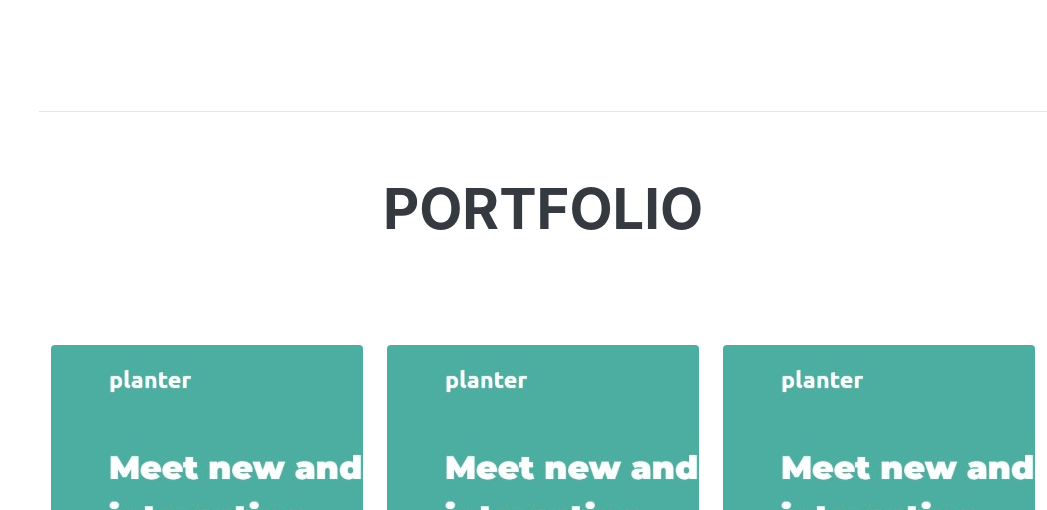
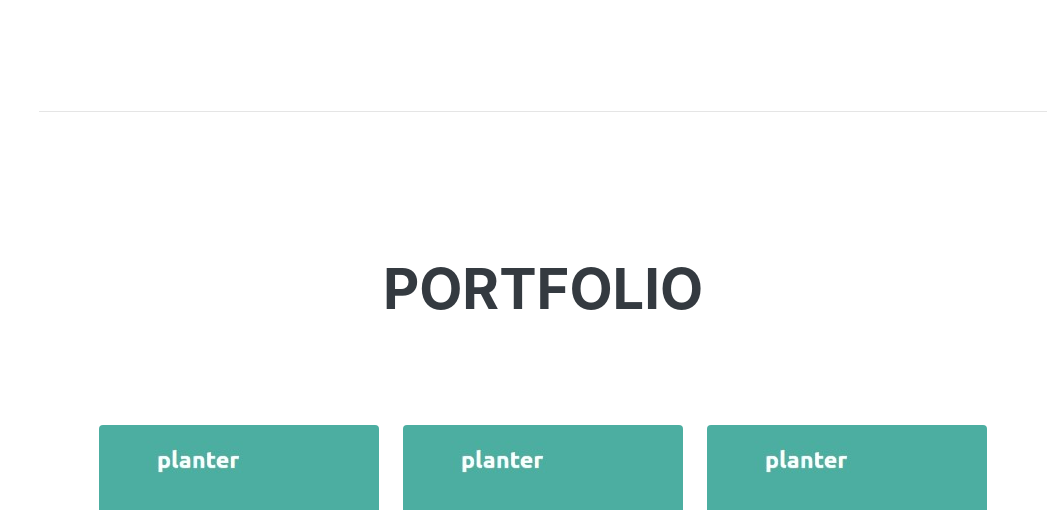
Before and after one commit to CoreyGarner/portfolio, a plain HTML site: page index.html in a window 1280 px wide. Shown: the part 1490-2000 px from the top of the page, without its empty margins (233-1280 px from the left). Drawn offline with nearby package versions, Linux system fonts and the light colour scheme; a web font is replaced by a local one.

Commit message:
Finally fixed Portfolio spacing issue!

```diff
--- a/index.html
+++ b/index.html
@@ -108,8 +108,10 @@
 
         <hr class="m-0">
         <!-- Portfolio -->
-        <div class="portfolio-container resume-section" id="portfolio">
-            <div class="container resume-section-content">
+        <section class="resume-section" id="portfolio">
+            <div class="resume-section-content">
+                <div class="portfolio-container" id="portfolio">
+                    <div class="container">
                         <div class="row">
                             <div class="col portfolio section-description wow fadeIn">
                                 <h2>Portfolio</h2>
@@ -120,7 +122,8 @@
                             <div class="col-md-4 portfolio-box wow fadeInUp">
                                 <div class="portfolio-box-image">
                                     <a target=”_blank” href="https://coreygarner.github.io/planter/"><img
-                                    src="assets\img\planter-1.jpg" alt="" data-at2x="assets\img\planter-1.jpg"></a>
+                                            src="assets\img\planter-1.jpg" alt=""
+                                            data-at2x="assets\img\planter-1.jpg"></a>
                                 </div>
                                 <h3>Planter<i class="fas fa-angle-right"></i></h3>
                                 <p>A Bootstrap 4 Tinder clone for plants!</p>
@@ -128,7 +131,8 @@
                             <div class="col-md-4 portfolio-box wow fadeInUp">
                                 <div class="portfolio-box-image">
                                     <a target=”_blank” href="https://coreygarner.github.io/planter/"><img
-                                    src="assets\img\planter-1.jpg" alt="" data-at2x="assets\img\planter-1.jpg"></a>
+                                            src="assets\img\planter-1.jpg" alt=""
+                                            data-at2x="assets\img\planter-1.jpg"></a>
                                 </div>
                                 <h3>Planter<i class="fas fa-angle-right"></i></h3>
                                 <p>A Bootstrap 4 Tinder clone for plants!</p>
@@ -136,10 +140,13 @@
                             <div class="col-md-4 portfolio-box wow fadeInUp">
                                 <div class="portfolio-box-image">
                                     <a target=”_blank” href="https://coreygarner.github.io/planter/"><img
-                                    src="assets\img\planter-1.jpg" alt="" data-at2x="assets\img\planter-1.jpg"></a>
+                                            src="assets\img\planter-1.jpg" alt=""
+                                            data-at2x="assets\img\planter-1.jpg"></a>
                                 </div>
                                 <h3>Planter<i class="fas fa-angle-right"></i></h3>
                                 <p>A Bootstrap 4 Tinder clone for plants!</p>
+                            </div>
+                        </div>
                     </div>
                 </div>
             </div>
@@ -173,8 +180,8 @@
                             <input type="text" class="form-control form-control-lg" placeholder="Your Name" name="">
                         </div>
                         <div class="form-group">
-                                <input type="email" class="form-control form-control-lg"
-                                    placeholder="YourEmail@email.com" name="email">
+                            <input type="email" class="form-control form-control-lg" placeholder="YourEmail@email.com"
+                                name="email">
                         </div>
                         <div class="form-group">
                             <textarea class="form-control form-control-lg">
```
Lines whose indentation alone changed are shown as unchanged.
